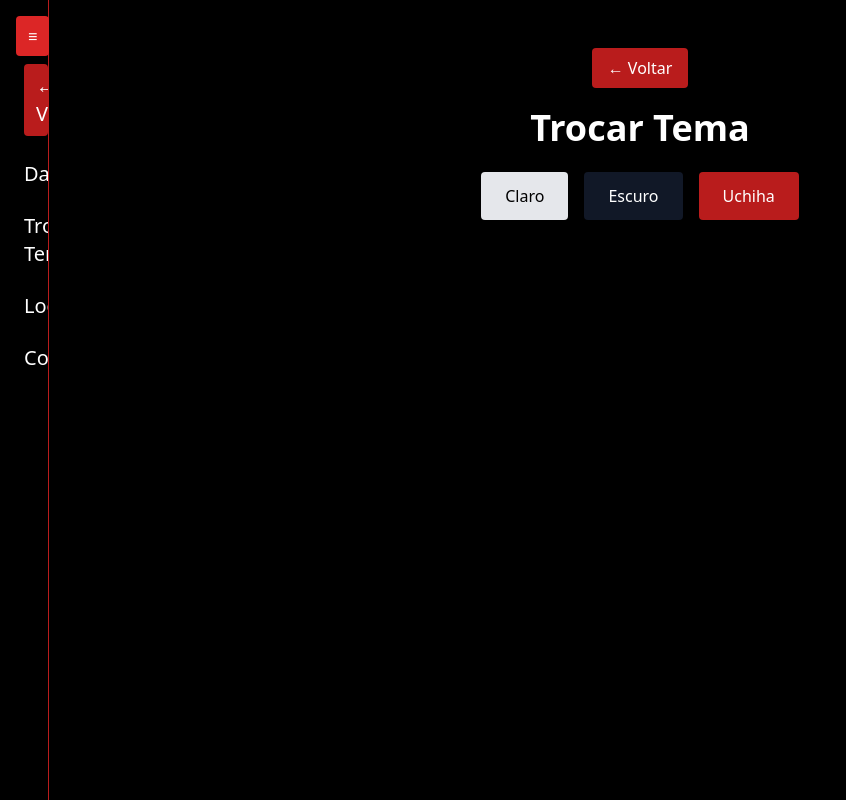
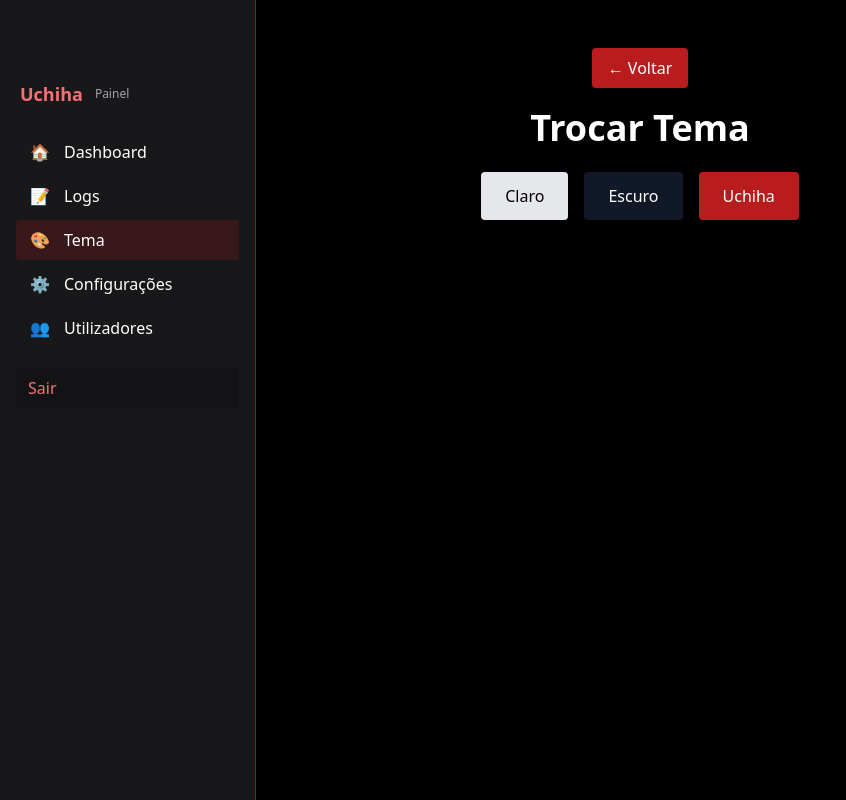
Before and after one commit to rubensilver/uchiha-site, a Next.js app: page /admin/theme in a window 1280 px wide. Shown: the whole page, without its empty margins (0-846 px from the left). Built offline with nearby package versions, Linux system fonts and the light colour scheme; no server answers.

Commit message:
Update Sidebar.tsx

```diff
--- a/components/Sidebar.tsx
+++ b/components/Sidebar.tsx
@@ -1,50 +1,71 @@
 "use client";
-import { useState } from "react";
 import Link from "next/link";
-import { useRouter } from "next/navigation";
+import { useState, useEffect } from "react";
+import { usePathname } from "next/navigation";
 
-export default function Sidebar() {
-  const [open, setOpen] = useState(false);
-  const router = useRouter();
+export default function Sidebar(){
+  const [open, setOpen] = useState(true);
+  const path = usePathname();
+
+  useEffect(()=>{
+    // remember preference
+    const p = localStorage.getItem("uchiha_sidebar");
+    if(p === "closed") setOpen(false);
+  },[]);
+
+  function toggle(){
+    const newv = !open;
+    setOpen(newv);
+    localStorage.setItem("uchiha_sidebar", newv ? "open" : "closed");
+  }
 
   return (
     <>
-      {/* BOTÃO HAMBÚRGUER */}
       <button
-        onClick={() => setOpen(!open)}
-        className="fixed top-4 left-4 z-50 bg-red-600 text-white px-3 py-2 rounded"
+        aria-label="Abrir menu"
+        onClick={toggle}
+        className="fixed left-4 top-4 z-50 bg-red-600 text-white p-2 rounded-md shadow md:hidden"
       >
-        ≡
+        {open ? "✕" : "≡"}
       </button>
 
-      {/* SIDEBAR */}
       <aside
-        className={`fixed top-0 left-0 h-full bg-black border-r border-red-700 p-6 pt-16 transition-all duration-300 z-40
-        ${open ? "w-64" : "w-0 overflow-hidden"}`}
+        className={`fixed top-0 left-0 h-full bg-zinc-900 border-r border-red-800 p-4 pt-20 transition-all duration-300 z-40
+          ${open ? "w-64" : "w-16"}
+        `}
       >
-        <nav className="space-y-6 text-white text-xl">
-          <button
-            onClick={() => router.back()}
-            className="block w-full text-left bg-red-700 px-3 py-2 rounded"
-          >
-            ← Voltar
-          </button>
+        <div className="flex items-center gap-3 mb-6 px-1">
+          <div className={`text-red-400 font-bold ${open ? "text-lg" : "text-sm"}`}>Uchiha</div>
+          {open && <div className="text-xs text-zinc-400">Painel</div>}
+        </div>
 
-          <Link href="/admin/dashboard" className="block hover:text-red-500">
-            Dashboard
+        <nav className="flex flex-col gap-1">
+          <Link href="/admin" className={`px-3 py-2 rounded flex items-center gap-3 ${path === "/admin" ? "bg-red-700/20" : "hover:bg-zinc-800"}`}>
+            <span className="w-6 text-center">🏠</span>
+            {open && <span>Dashboard</span>}
           </Link>
 
-          <Link href="/admin/theme" className="block hover:text-red-500">
-            Trocar Tema
+          <Link href="/admin/logs" className={`px-3 py-2 rounded flex items-center gap-3 ${path?.startsWith("/admin/logs") ? "bg-red-700/20" : "hover:bg-zinc-800"}`}>
+            <span className="w-6 text-center">📝</span>
+            {open && <span>Logs</span>}
           </Link>
 
-          <Link href="/admin/logs" className="block hover:text-red-500">
-            Logs
+          <Link href="/admin/theme" className={`px-3 py-2 rounded flex items-center gap-3 ${path?.startsWith("/admin/theme") ? "bg-red-700/20" : "hover:bg-zinc-800"}`}>
+            <span className="w-6 text-center">🎨</span>
+            {open && <span>Tema</span>}
           </Link>
 
-          <Link href="/admin/config" className="block hover:text-red-500">
-            Configurações
+          <Link href="/admin/settings" className={`px-3 py-2 rounded flex items-center gap-3 ${path?.startsWith("/admin/settings") ? "bg-red-700/20" : "hover:bg-zinc-800"}`}>
+            <span className="w-6 text-center">⚙️</span>
+            {open && <span>Configurações</span>}
           </Link>
+
+          <Link href="/admin/users" className={`px-3 py-2 rounded flex items-center gap-3 ${path?.startsWith("/admin/users") ? "bg-red-700/20" : "hover:bg-zinc-800"}`}>
+            <span className="w-6 text-center">👥</span>
+            {open && <span>Utilizadores</span>}
+          </Link>
+
+          <a href="/api/admin/logout" className="mt-4 px-3 py-2 rounded bg-black/20 text-red-400">Sair</a>
         </nav>
       </aside>
     </>
```
